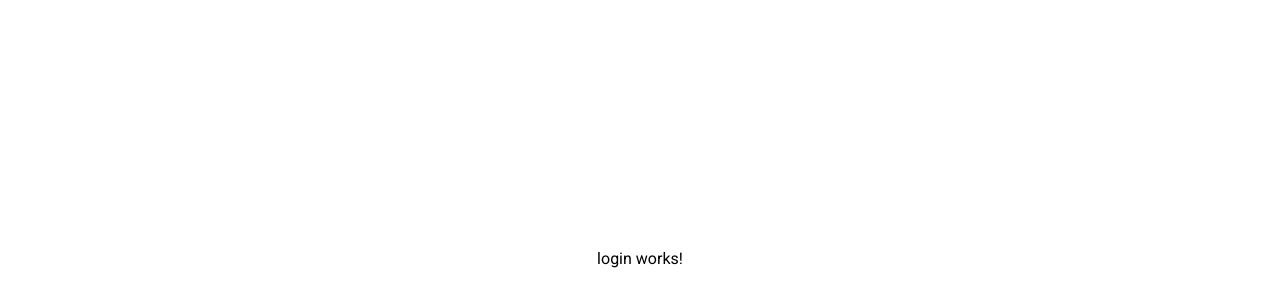
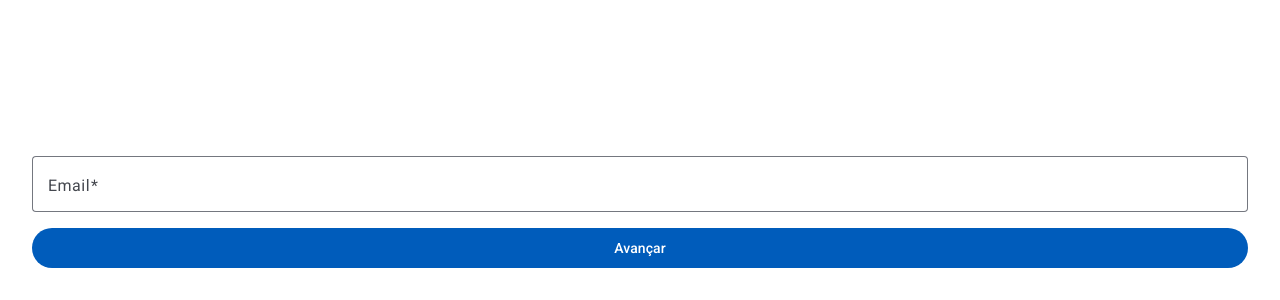
Before and after one commit to WirisWernek/flipz, an Angular app: page /auth/login in a window 1280 px wide. Shown: the part 500-800 px from the top of the page. Built offline with nearby package versions, Linux system fonts and the light colour scheme.

Commit message:
feat: implementa formulário de login com validação de email e senha

```diff
--- a/src/app/pages/views/auth/login/login.component.html
+++ b/src/app/pages/views/auth/login/login.component.html
@@ -1 +1,18 @@
-<p>login works!</p>
+<form [formGroup]="form" class="w-full">
+	@if (senha) {
+		<mat-form-field appearance="outline" class="w-full">
+			<mat-label>Email</mat-label>
+			<input matInput placeholder="Ex: silva@gmail.com" formControlName="email" />
+		</mat-form-field>
+
+		<button mat-flat-button color="primary" class="w-full" (click)="avancar()">Avançar</button>
+	} @else {
+		<mat-form-field appearance="outline" class="w-full">
+			<mat-label>Password</mat-label>
+			<input matInput placeholder="Ex: 123456" formControlName="password" />
+		</mat-form-field>
+
+		<button mat-flat-button color="primary" class="w-full">Login</button>
+	}
+
+</form>
--- a/src/app/pages/views/auth/login/login.component.scss
+++ b/src/app/pages/views/auth/login/login.component.scss
@@ -0,0 +1,11 @@
+:host{
+	width: 100%;
+}
+
+form {
+	padding: 0 2rem;
+}
+
+button {
+	margin-top: 1rem;
+}
--- a/src/app/pages/views/auth/login/login.component.ts
+++ b/src/app/pages/views/auth/login/login.component.ts
@@ -1,11 +1,27 @@
-import { Component } from '@angular/core';
+import { ChangeDetectionStrategy, Component } from '@angular/core'
+import { FormControl, FormGroup, FormsModule, ReactiveFormsModule, Validators } from '@angular/forms'
+import { MaterialModule } from '../../../../shared/modules/material/material.module'
 
 @Component({
-  selector: 'app-login',
-  imports: [],
-  templateUrl: './login.component.html',
-  styleUrl: './login.component.scss'
+    selector: 'app-login',
+    templateUrl: './login.component.html',
+    styleUrl: './login.component.scss',
+    imports: [MaterialModule, FormsModule, ReactiveFormsModule],
+    changeDetection: ChangeDetectionStrategy.OnPush,
 })
 export class LoginComponent {
+    senha = true
 
+    form: FormGroup = new FormGroup({
+        email: new FormControl<string>('', [Validators.required, Validators.email]),
+        password: new FormControl<string>('', [Validators.required, Validators.minLength(6)]),
+    })
+
+    avancar() {
+        if (this.form.controls['email'].valid) {
+            this.senha = false
+        }
+    }
+
+    login() {}
 }
```
